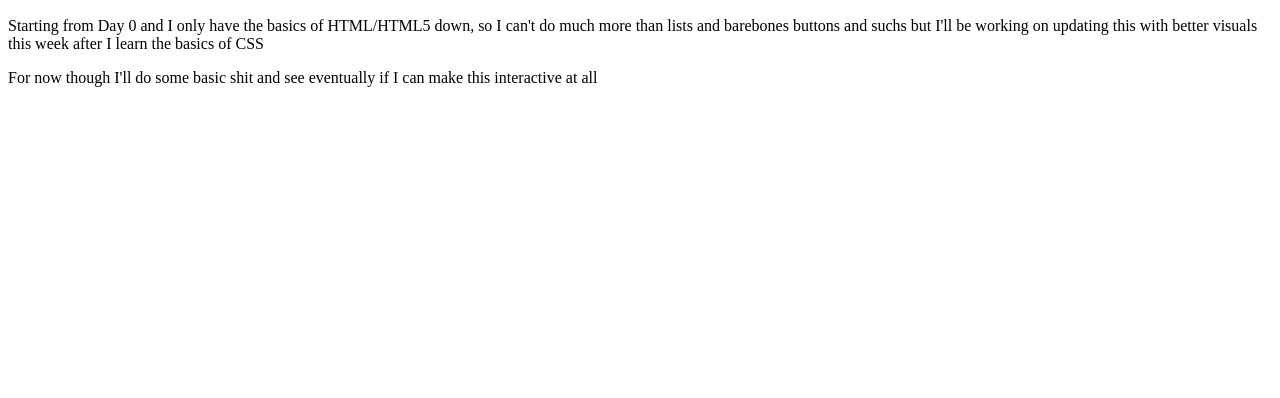
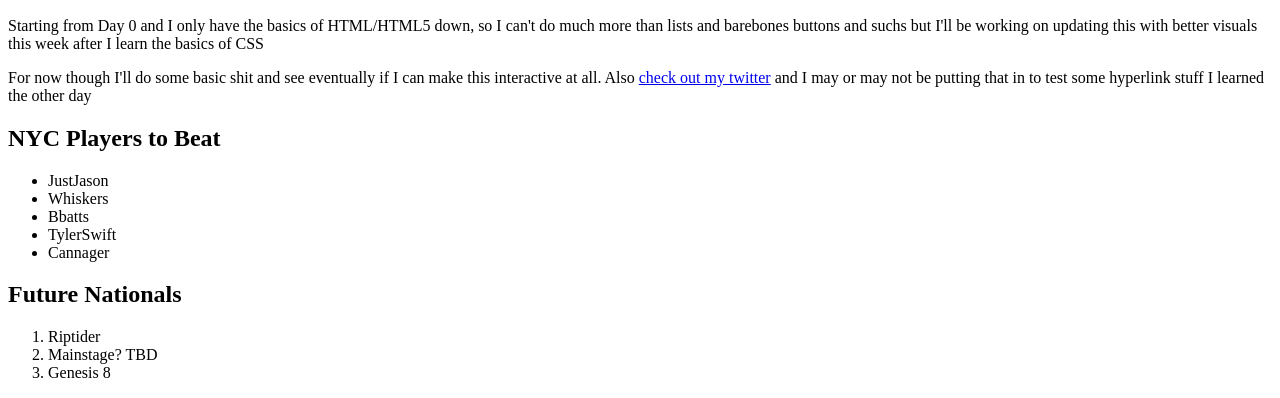
Before and after one commit to willcpierson/willcpierson.github.io, a plain HTML site: page index.html in a window 1280 px wide. Shown: the part 434-832 px from the top of the page. Before the commit the page ends 800 px from the top, so only its background shows below. Drawn offline with Linux system fonts and the light colour scheme.

Commit message:
List Update
added 2 lists, link to twitter

```diff
--- a/index.html
+++ b/index.html
@@ -1,7 +1,8 @@
 <!DOCTYPE html>
 <h1>Willy P's Coding Journey</h1>
-<img src="https://pbs.twimg.com/profile_images/1190696967573254146/4H2hB_IL_400x400.jpg">
+<img src="https://pbs.twimg.com/profile_images/1190696967573254146/4H2hB_IL_400x400.jpg" alt="The Peach main himself">
 <h2> From Day 0 onwards</h2>
+
 <main>
 <p>Starting from Day 0 and I only have the basics of
     HTML/HTML5 down, so I can't do much more than lists
@@ -11,5 +12,22 @@
 </p>
 </main>
 <p>For now though I'll do some basic shit and see eventually if
-    I can make this interactive at all
+    I can make this interactive at all. Also <a target="_blank" href="https://twitter.com/willypNYC">check out my twitter</a> and
+    I may or may not be putting that in to test some hyperlink stuff I learned the other day
 </p>
+
+<h2>NYC Players to Beat</h2>
+<ul>
+    <li>JustJason</li>
+    <li>Whiskers</li>
+    <li>Bbatts</li>
+    <li>TylerSwift</li>
+    <li>Cannager</li>
+</ul>
+
+<h2>Future Nationals</h2>
+<ol>
+    <li>Riptider</li>
+    <li>Mainstage? TBD</li>
+    <li>Genesis 8</li>
+</ol>
```
